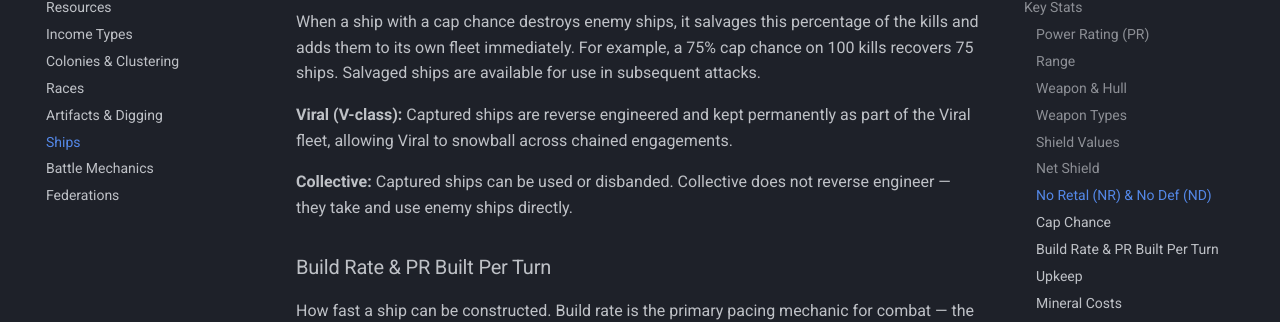
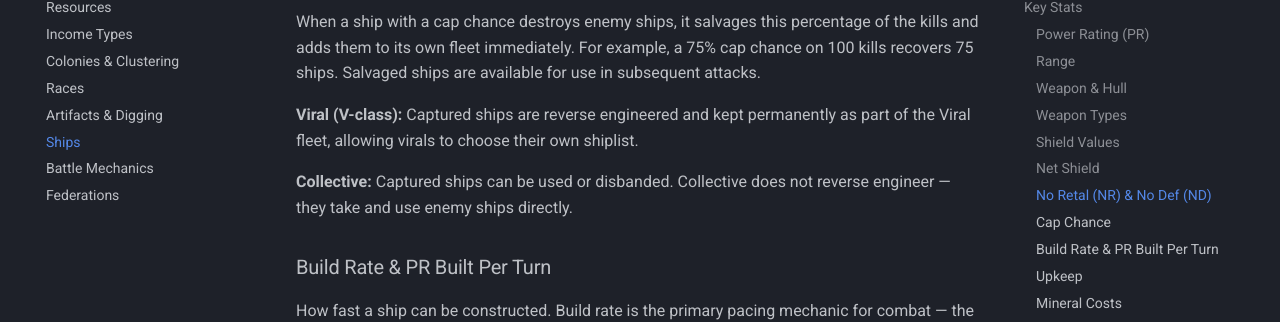
Before and after one commit to DrLatBC/gc-wiki, an MkDocs documentation site: the page built from docs/ships.md, in a window 1280 px wide and 900 px high, scrolled down 2810 px. Shown: the part 155-477 px from the top of the window. Built offline with MkDocs 1.6.1 and Material for MkDocs 9.7.7, drawn with Linux system fonts in a browser that asks for light colours; comment, search, counter and statistics services are not loaded.

Commit message:
Update ships.md

```diff
--- a/docs/ships.md
+++ b/docs/ships.md
@@ -85,7 +85,7 @@ Govern return fire eligibility (see [Battle Mechanics](battle-mechanics.md)):
 
 When a ship with a cap chance destroys enemy ships, it salvages this percentage of the kills and adds them to its own fleet immediately. For example, a 75% cap chance on 100 kills recovers 75 ships. Salvaged ships are available for use in subsequent attacks.
 
-**Viral (V-class):** Captured ships are reverse engineered and kept permanently as part of the Viral fleet, allowing Viral to snowball across chained engagements.
+**Viral (V-class):** Captured ships are reverse engineered and kept permanently as part of the Viral fleet, allowing virals to choose their own shiplist.
 
 **Collective:** Captured ships can be used or disbanded. Collective does not reverse engineer — they take and use enemy ships directly.
 
```
